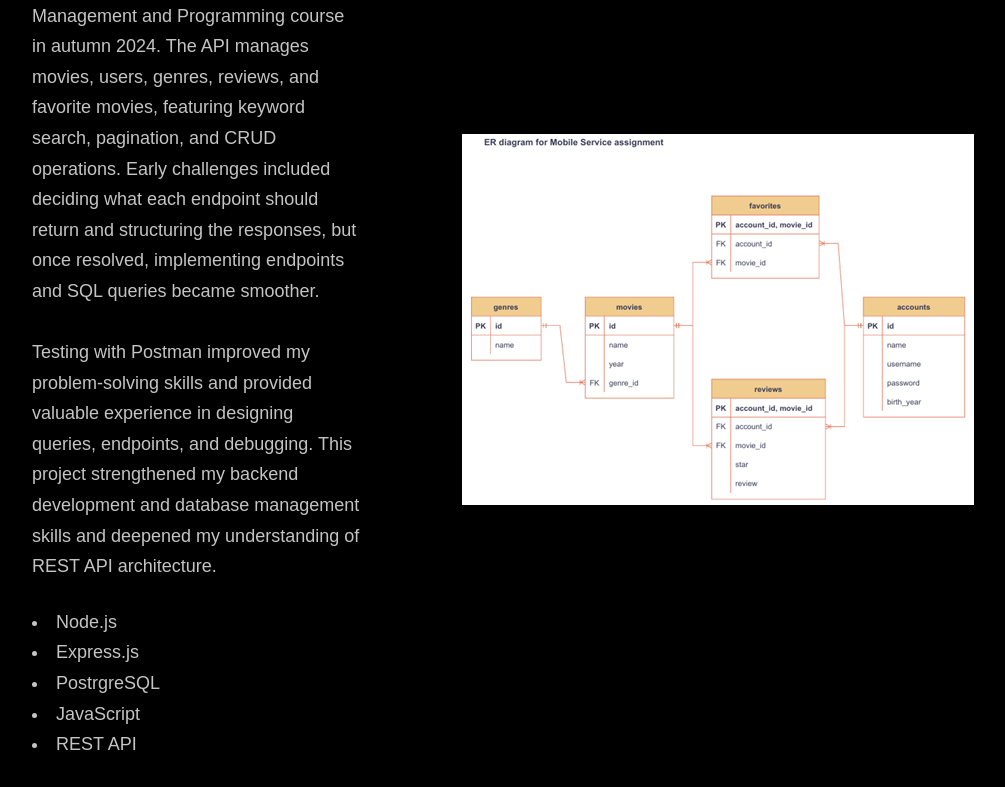
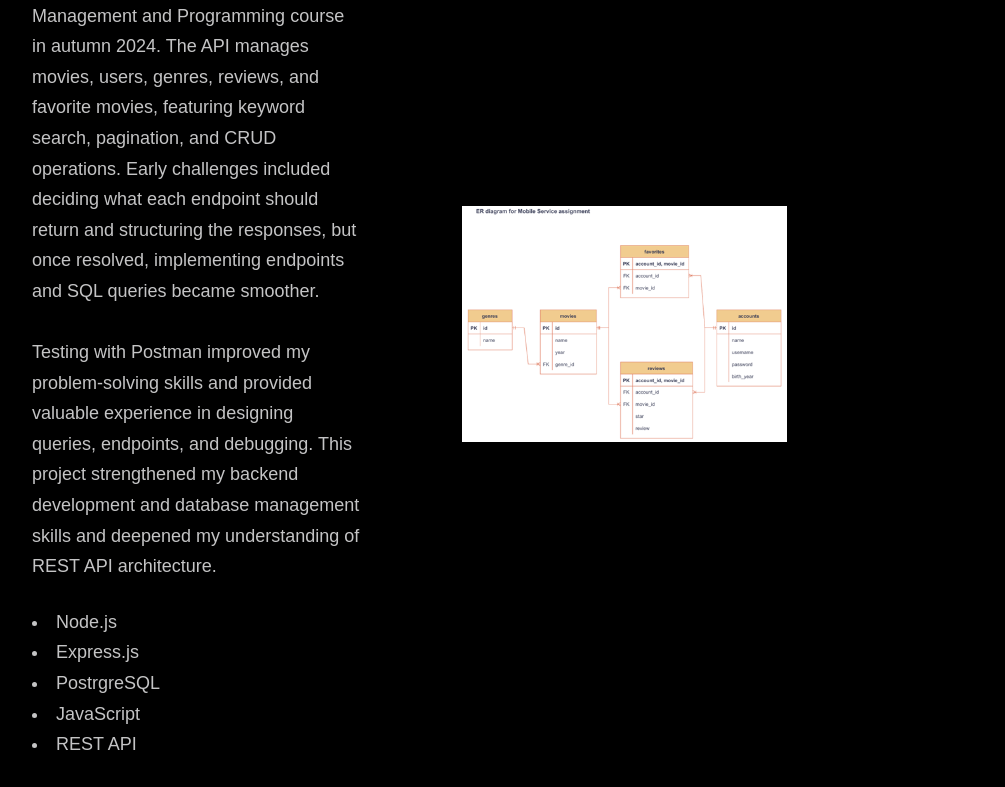
Before and after one commit to snokela/snokela.github.io, a plain HTML site: page index.html in a window 1280 px wide. Shown: the part 1240-2027 px from the top of the page, without its empty margins (58-1063 px from the left). Drawn offline with Linux system fonts and the light colour scheme; a web font is replaced by a local one.

Commit message:
Update image layout to display side by side

```diff
--- a/index.css
+++ b/index.css
@@ -490,6 +490,15 @@ body:not(.user-is-tabbing) a:focus {
 
 .work__image-box {
   margin-bottom: var(--gutter-normal);
+  display: flex;
+  gap: var(--gutter-small);
+  flex-wrap: wrap;
+}
+
+.work__image-box img {
+  flex: 1;
+  min-width: 0;
+  max-width: calc(50% - var(--gutter-small) / 2);
 }
 
 @media(min-width: 901px) {
```
